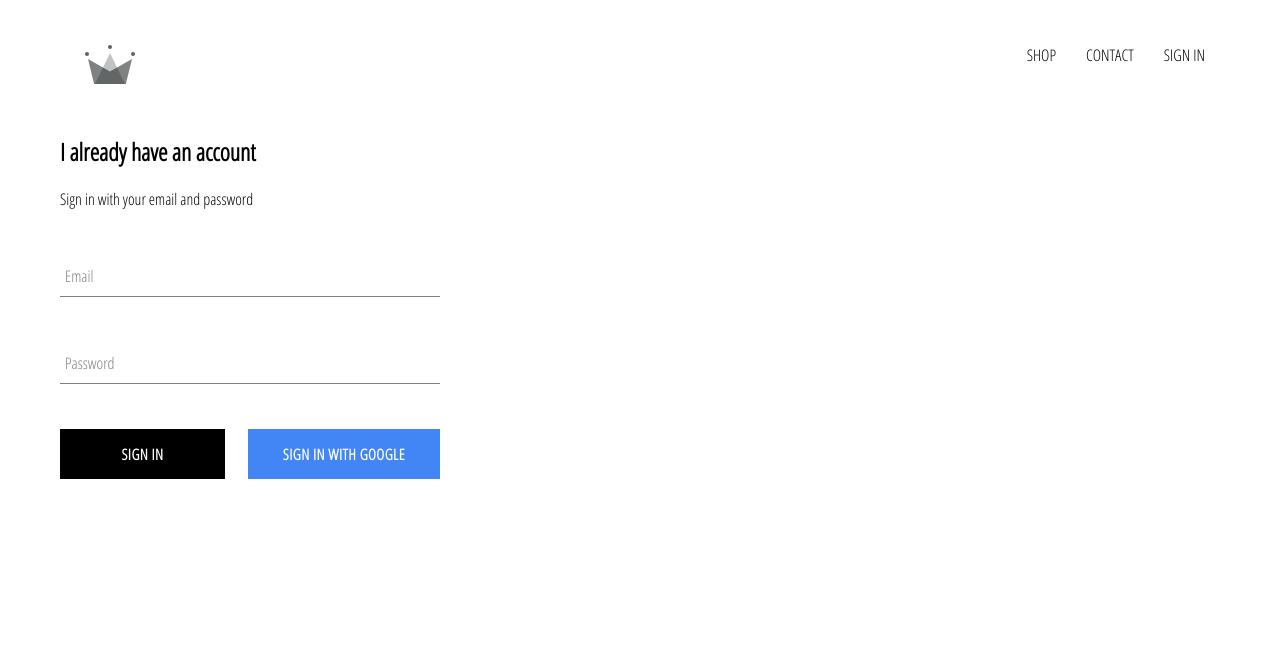
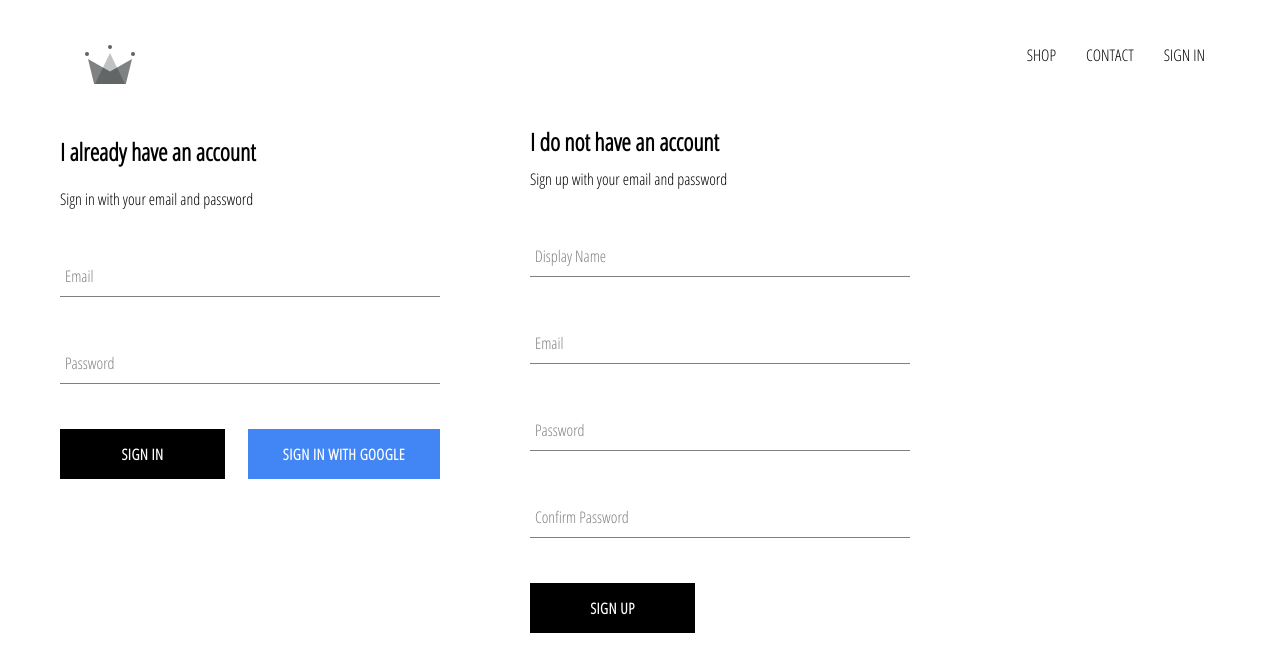
Before and after one commit to morcodou/crwn-clothing, a React (Create React App) app: page /signin in a window 1280 px wide. Shown: the top 672 px of the page. Built offline with nearby package versions, Linux system fonts and the light colour scheme; no server answers.

Commit message:
implemented firebase utils, include ability to store authentificated users

```diff
--- a/src/App.js
+++ b/src/App.js
@@ -5,7 +5,7 @@
 import ShopPage from './pages/shop/shop.component';
 import Header from './components/header/header.component';
 import SinInAndSingUpPage from './pages/sing-in-and-sing-up/sing-in-and-sing-up.component';
-import { auth } from './firebase/firebase.utils';
+import { auth, createUserProfileDocument } from './firebase/firebase.utils';
 
 import './App.css';
 
@@ -21,9 +21,24 @@
   unsubscribeFromAuth = null;
 
   componentDidMount() {
-    this.unsubscribeFromAuth = auth.onAuthStateChanged(user => {
-      this.setState({ currentUser: user });
-      console.log(user);
+    this.unsubscribeFromAuth = auth.onAuthStateChanged(async userAuth => {
+      if (userAuth) {
+        const userRef = await createUserProfileDocument(userAuth);
+
+        userRef.onSnapshot(snapShot => {
+          this.setState({
+            currentUser: {
+              id: snapShot.id,
+              ...snapShot.data()
+            }
+          });
+
+          console.log(this.state);
+
+        });
+      } else {
+        this.setState({ currentUser: userAuth });
+      }
     });
   }
   componentWillUnmount() {
@@ -33,7 +48,7 @@
   render() {
     return (
       <div>
-        <Header currentUser={this.state.currentUser}/>
+        <Header currentUser={this.state.currentUser} />
         <Switch>
           <Route exact path='/' component={HomePage} />
           <Route exact path='/shop' component={ShopPage} />
--- a/src/components/sign-in/sign-in.component.jsx
+++ b/src/components/sign-in/sign-in.component.jsx
@@ -25,7 +25,7 @@
   handleChange = event => {
     const { value, name } = event.target;
 
-    this.setState({ [name]: [value] });
+    this.setState({ [name]: value });
   };
 
   render() {
--- /dev/null
+++ b/src/components/sign-up/sign-up.component.jsx
@@ -0,0 +1,112 @@
+import React from 'react';
+import FormInput from './../form-input/form-input.component';
+import CustomButton from './../custom-button/custom-button.component';
+
+import {
+  auth,
+  createUserProfileDocument
+} from './../../firebase/firebase.utils';
+
+import './sign-up.styles.scss';
+
+class SignUp extends React.Component {
+  constructor(props) {
+    super(props);
+
+    this.state = {
+      displayName: '',
+      email: '',
+      password: '',
+      confirmPassword: ''
+    };
+  }
+
+  handleChange = event => {
+    const { value, name } = event.target;
+
+    this.setState({ [name]: value });
+  };
+
+  handleSubmit = async event => {
+    event.preventDefault();
+
+    const { displayName, email, password, confirmPassword } = this.state;
+
+    if (password !== confirmPassword) {
+      alert(`Password don't match`);
+      return;
+    }
+
+    try {
+      const { user } = await auth.createUserWithEmailAndPassword(
+        email,
+        password
+      );
+      await createUserProfileDocument(user, { displayName });
+
+      this.setState({
+        displayName: '',
+        email: '',
+        password: '',
+        confirmPassword: ''
+      });
+    } catch (error) {
+      console.error(error);
+    }
+  };
+
+  render() {
+    const { displayName, email, password, confirmPassword } = this.state;
+
+    return (
+      <div className='sign-up'>
+        <h2 className='title'>I do not have an account</h2>
+        <span> Sign up with your email and password</span>
+
+        <form onSubmit={this.handleSubmit} className='sign-up-form'>
+          <FormInput
+            name='displayName'
+            type='text'
+            value={displayName}
+            required
+            handleChange={this.handleChange}
+            label='Display Name'
+          />
+
+          <FormInput
+            name='email'
+            type='email'
+            value={email}
+            required
+            handleChange={this.handleChange}
+            label='Email'
+          />
+
+          <FormInput
+            type='password'
+            name='password'
+            value={password}
+            required
+            handleChange={this.handleChange}
+            label='Password'
+          />
+
+          <FormInput
+            type='password'
+            name='confirmPassword'
+            value={confirmPassword}
+            required
+            handleChange={this.handleChange}
+            label='Confirm Password'
+          />
+
+          <div className='buttons'>
+            <CustomButton type='submit'>SIGN UP</CustomButton>
+          </div>
+        </form>
+      </div>
+    );
+  }
+}
+
+export default SignUp;
--- /dev/null
+++ b/src/components/sign-up/sign-up.styles.scss
@@ -0,0 +1,9 @@
+.sign-up {
+  display: flex;
+  flex-direction: column;
+  width: 380px;
+
+  .title {
+    margin: 10px 0;
+  }
+}
--- a/src/firebase/firebase.utils.js
+++ b/src/firebase/firebase.utils.js
@@ -23,4 +23,24 @@
 provider.setCustomParameters({ prompt: 'select_account' });
 export const singInWithGoogle = () => auth.signInWithPopup(provider);
 
+export const createUserProfileDocument = async (userAuth, additionalData) => {
+  if (!userAuth) return;
+
+  const userRef = firestore.doc(`users/${userAuth.uid}`);
+  const snapShot = await userRef.get();
+
+  if (!snapShot.exists) {
+    const { displayName, email } = userAuth;
+    const createAt = new Date();
+
+    try {
+      await userRef.set({ displayName, email, createAt, ...additionalData });
+    } catch (error) {
+      console.log('error creating user ', error.message);
+    }
+  }
+
+  return userRef;
+};
+
 export default firebase;
--- a/src/pages/sing-in-and-sing-up/sing-in-and-sing-up.component.jsx
+++ b/src/pages/sing-in-and-sing-up/sing-in-and-sing-up.component.jsx
@@ -3,10 +3,12 @@
 import './sing-in-and-sing-up.styles.scss';
 
 import SingIn from '../../components/sign-in/sign-in.component';
+import SingUp from '../../components/sign-up/sign-up.component';
 
 const SinInAndSingUpPage = () => (
     <div className='sing-in-and-sing-up'>
         <SingIn />
+        <SingUp />
     </div>
 );
 
--- a/src/pages/sing-in-and-sing-up/sing-in-and-sing-up.styles.scss
+++ b/src/pages/sing-in-and-sing-up/sing-in-and-sing-up.styles.scss
@@ -0,0 +1,6 @@
+.sing-in-and-sing-up {
+  width: 850px;
+  display: flex;
+  justify-content: space-between;
+  margin-top: 30px auto;
+}
```
